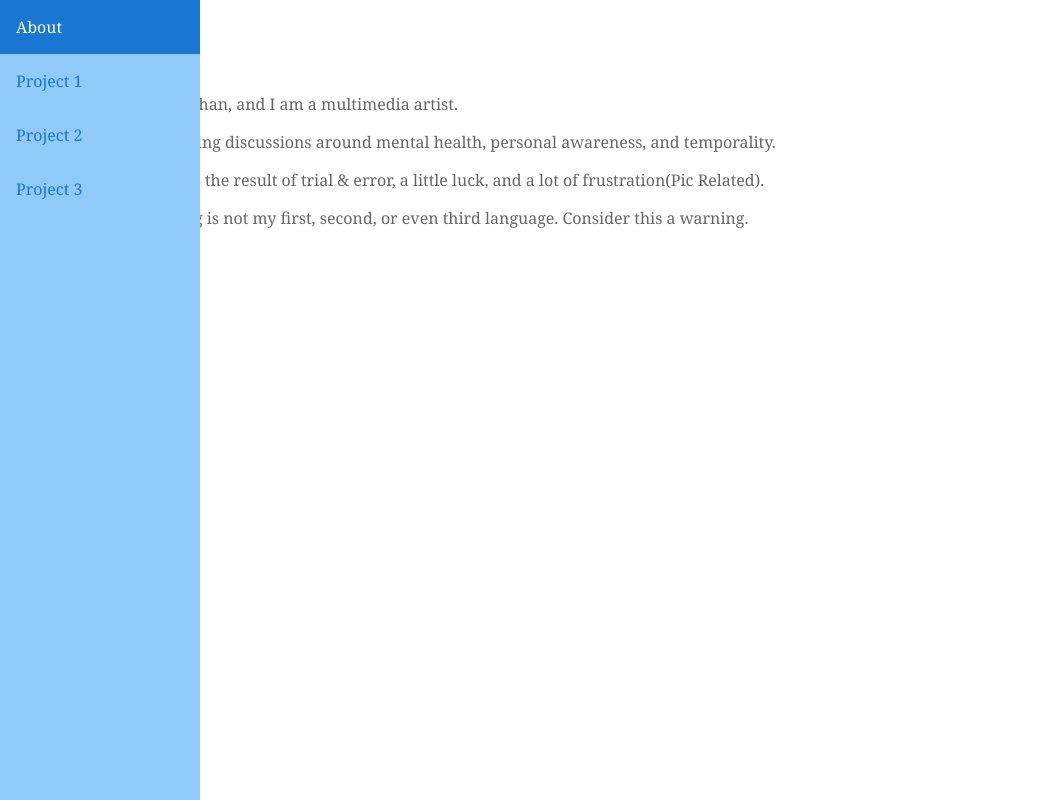
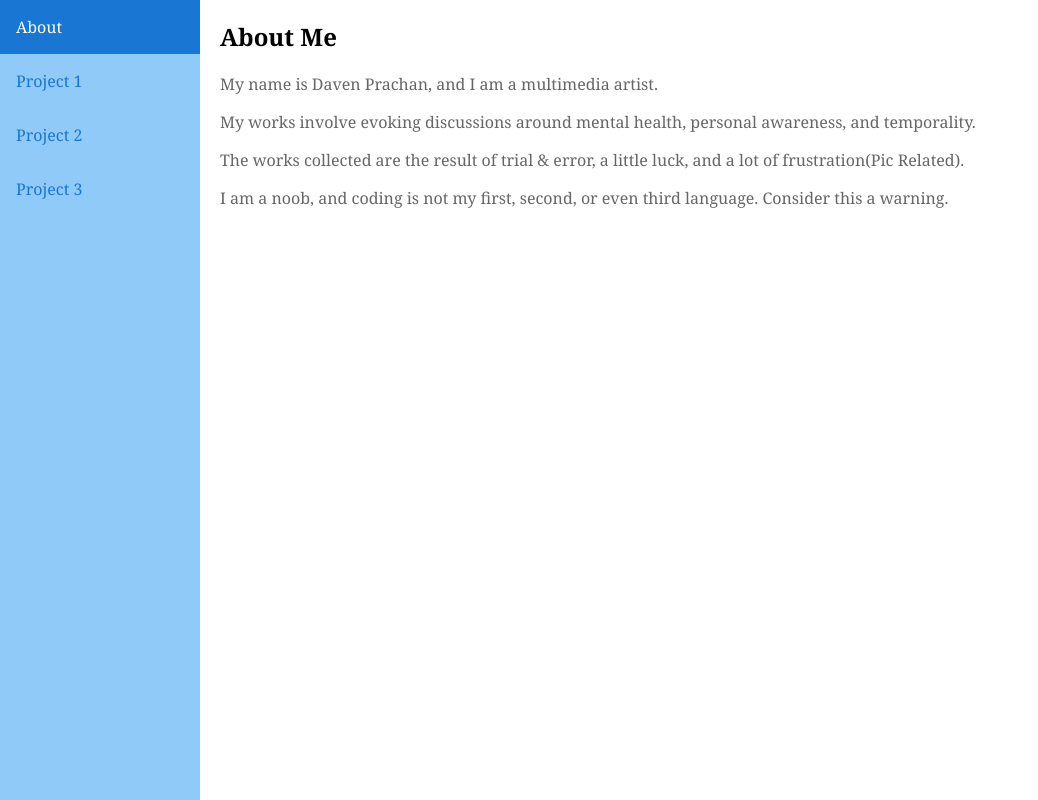
Before and after one commit to dprac/my-portfolio, a plain HTML site: page index.html in a window 1280 px wide. Shown: the whole page, without its empty margins (0-1038 px from the left). Drawn offline with Linux system fonts and the light colour scheme.

Commit message:
Update styles.css

```diff
--- a/styles.css
+++ b/styles.css
@@ -38,8 +38,9 @@ body {
 
 
 .main-content {
-    flex: 1;
-    padding: 20px;
+  margin-left: 200px;
+  padding-left: 20px;
+}
 }
 
 /* Style the headings and paragraphs within sections */
```
